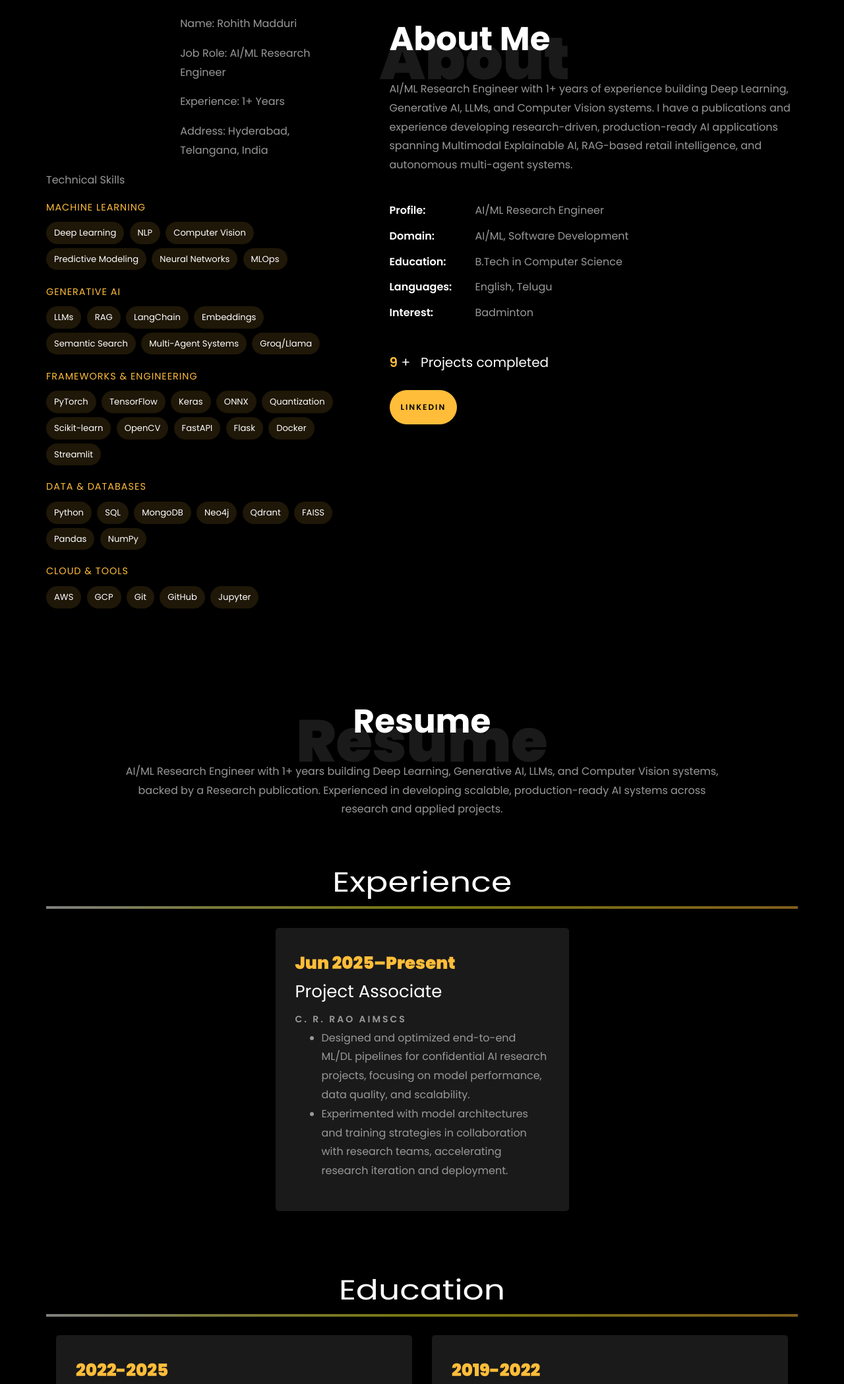
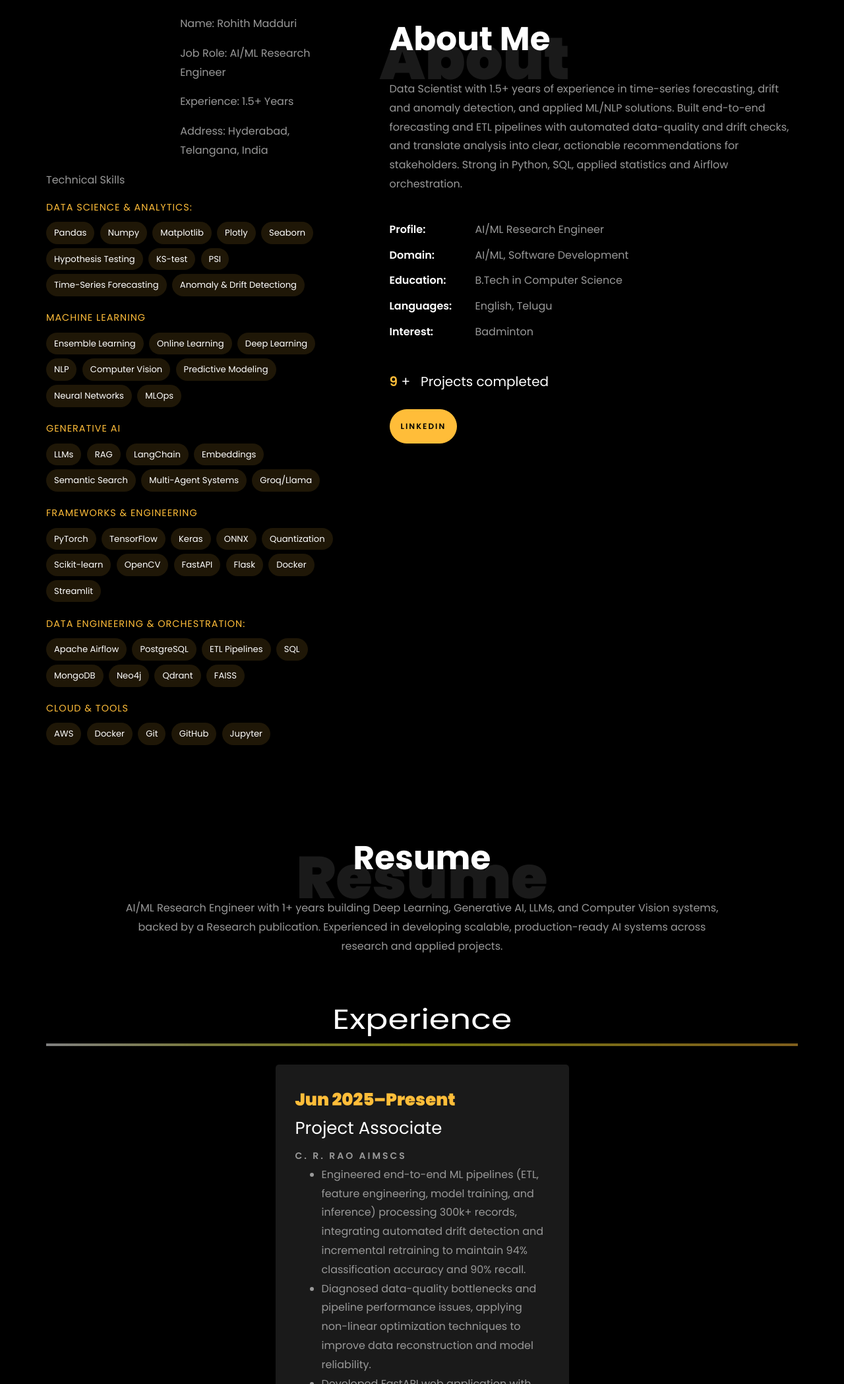
Before and after one commit to Rohith-Kumar-RK/Portfolio, a plain HTML site: page index.html in a window 1280 px wide. Shown: the part 840-2937 px from the top of the page at 66% size. Drawn offline with Linux system fonts and the light colour scheme; files whose address does not match are found by name.

Commit message:
cv_update

```diff
--- a/index.html
+++ b/index.html
@@ -265,7 +265,7 @@
 											<p><span class="title-s">Name: </span> <span>Rohith Madduri</span></p>
 											<p><span class="title-s">Job Role: </span> <span>AI/ML Research
 													Engineer</span></p>
-											<p><span class="title-s">Experience: </span> <span>1+ Years</span></p>
+											<p><span class="title-s">Experience: </span> <span>1.5+ Years</span></p>
 											<p><span class="title-s">Address: </span> <span>Hyderabad, Telangana,
 													India</span></p>
 										</div>
@@ -276,7 +276,24 @@
 									<p class="title-s">Technical Skills</p>
 
 									<div class="skill-category">
+										<h4>Data Science & Analytics:</h4>
+										<span class="skill-tag">Pandas</span>
+										<span class="skill-tag">Numpy</span>
+										<span class="skill-tag">Matplotlib</span>
+										<span class="skill-tag">Plotly</span>
+										<span class="skill-tag">Seaborn</span>
+										<span class="skill-tag">Hypothesis Testing</span>
+										<span class="skill-tag">KS-test</span>
+										<span class="skill-tag">PSI</span>
+										<span class="skill-tag">Time-Series Forecasting</span>
+										<span class="skill-tag">Anomaly & Drift Detectiong</span>
+										<!-- <span class="skill-tag">Hypothesis Testing</span> -->
+									</div>
+
+									<div class="skill-category">
 										<h4>Machine Learning</h4>
+										<span class="skill-tag">Ensemble Learning</span>
+										<span class="skill-tag">Online Learning</span>
 										<span class="skill-tag">Deep Learning</span>
 										<span class="skill-tag">NLP</span>
 										<span class="skill-tag">Computer Vision</span>
@@ -313,22 +330,26 @@
 									</div>
 
 									<div class="skill-category">
-										<h4>Data & Databases</h4>
-										<span class="skill-tag">Python</span>
+										<h4> Data Engineering & Orchestration: </h4>
+										<!-- <span class="skill-tag">Python</span> -->
+										 <span class="skill-tag">Apache Airflow</span>
+										 <span class="skill-tag">PostgreSQL</span>
+										 <span class="skill-tag">ETL Pipelines</span>
+										 <!-- <span class="skill-tag">FAISS</span> -->
 										<span class="skill-tag">SQL</span>
 										<!-- <span class="skill-tag">Java</span> -->
 										<span class="skill-tag">MongoDB</span>
 										<span class="skill-tag">Neo4j</span>
 										<span class="skill-tag">Qdrant</span>
 										<span class="skill-tag">FAISS</span>
-										<span class="skill-tag">Pandas</span>
-										<span class="skill-tag">NumPy</span>
+
+
 									</div>
 
 									<div class="skill-category">
 										<h4>Cloud & Tools</h4>
 										<span class="skill-tag">AWS</span>
-										<span class="skill-tag">GCP</span>
+										<span class="skill-tag">Docker</span>
 										<span class="skill-tag">Git</span>
 										<span class="skill-tag">GitHub</span>
 										<!-- <span class="skill-tag">Power BI</span> -->
@@ -346,11 +367,8 @@
 								<h1 class="big">About</h1>
 								<h2 class="mb-4">About Me</h2>
 
-								<p>AI/ML Research Engineer with 1+ years of experience building Deep Learning,
-									Generative AI, LLMs, and Computer Vision systems. I have a publications and
-									experience developing research-driven, production-ready AI applications spanning
-									Multimodal Explainable AI, RAG-based retail intelligence, and autonomous
-									multi-agent systems.</p>
+								<p>Data Scientist with 1.5+ years of experience in time-series forecasting, drift and anomaly detection, and applied ML/NLP solutions. Built end-to-end forecasting
+									and ETL pipelines with automated data-quality and drift checks, and translate analysis into clear, actionable recommendations for stakeholders. Strong in Python, SQL, applied statistics and Airflow orchestration.</p>
 
 								<ul class="about-info mt-4 px-md-0 px-2">
 									<li class="d-flex"><span>Profile:</span> <span>AI/ML Research Engineer</span></li>
@@ -415,10 +433,13 @@
 						<h2>Project Associate</h2>
 						<span class="position">C. R. Rao AIMSCS</span>
 						<ul>
-							<li>Designed and optimized end-to-end ML/DL pipelines for confidential AI research projects,
-								focusing on model performance, data quality, and scalability.</li>
-							<li>Experimented with model architectures and training strategies in collaboration with
-								research teams, accelerating research iteration and deployment.</li>
+							<li>Engineered end-to-end ML pipelines (ETL, feature engineering, model training, and inference) processing 300k+
+							records, integrating automated drift detection and incremental retraining to maintain 94% classification accuracy
+								and 90% recall.</li>
+							<li>Diagnosed data-quality bottlenecks and pipeline performance issues,
+								applying non-linear optimization techniques to improve data reconstruction and model reliability.</li>
+							<li>Developed FastAPI web application with async methods, Pydantic models ;
+								packaged with PyInstaller into standalone executables for Windows (.exe) and Linux.</li>
 						</ul>
 					</div>
 				</div>
@@ -510,7 +531,7 @@
 				<div class="col-md-6 text-center ftco-animate">
 					<!-- <p><a href="https://drive.google.com/file/d/1LzYqj-TgzHcFPqq9bgh0_xVZABXnTm3-/view?usp=sharing"
 							class="btn btn-primary py-4 px-5">Download CV</a></p> -->
-					<p><a href="https://drive.google.com/file/d/1TSg3mK7UtB1nwrpk2Tyjb6fCfQ9HvsIH/view?usp=sharing"
+					<p><a href="https://drive.google.com/file/d/1U57ZalI04eEfsa43MlFWyZkyYcSajM4L/view?usp=sharing"
 							class="btn btn-primary py-4 px-5">Download CV</a></p>
 				</div>
 			</div>
@@ -548,7 +569,22 @@
 								Qdrant vector memory for traceable, source-tagged evidence retrieval. </p>
 						</div>
 					</div>
-				</div> <!-- Project 2 -->
+				</div>
+				<div class="col-md-4 d-flex ftco-animate">
+					<div class="blog-entry w-100">
+						<div class="text mt-3 d-block">
+							<h3 class="heading"> Multi-Horizon Stock Forecasting & Investment Ranking Pipeline</h3>
+							<p> Architected Airflow-orchestrated ETL on Docker, with validation and idempotent incremental upserts into PostgreSQL,
+								and engineered 29 technical indicators into leakage-safe datasets for 1-, 7-, 15- and 30-day log-return targets. </p>
+							<p> Developed a hybrid LSTM-attention and horizon-specific XGBoost forecaster with hybrid feature selection (model importance + Kendall correlation),
+								validated using RMSE, directional accuracy, and KS-test/Wasserstein drift analysis, with experiments tracked in MLflow.</p>
+
+							<p>Designed a composite investment scoring model that weights 1-, 7- and 30-day predicted returns, adds a ±10 horizon-consistency bonus
+								and subtracts a 20-day realized-volatility penalty, mapping scores to Strong Buy / Buy / Hold / Sell / Strong Sell signals.</p>
+						</div>
+					</div>
+				</div>
+				<!-- Project 2 -->
 				<div class="col-md-4 d-flex ftco-animate">
 					<div class="blog-entry w-100">
 						<div class="text mt-3 d-block">
@@ -597,18 +633,7 @@
 					</div>
 				</div>
 				 <!-- Project 4 -->
-				<div class="col-md-4 d-flex ftco-animate">
-					<div class="blog-entry w-100">
-						<div class="text mt-3 d-block">
-							<h3 class="heading"> Explainable AI in Supervised Learning (Finance) </h3>
-							<p> Researched a multi-horizon stock forecasting pipeline for Indian markets using GRU neural networks, featuring advanced technical feature engineering
-								and automated concept drift detection via statistical tests (KS-Test, Page-Hinkley, PSI). </p>
-							<p> Applied SHAP, LIME, and Explainable Boosting Machines (EBM) alongside counterfactual analysis to interpret feature influence and enhance the explainability of stock price predictions </p>
-
-							<p>Implemented an adaptive retraining loop that dynamically tunes the GRU model upon threshold breaches, outperforming SOTA baselines (ARIMA, LSTM, RNN, Random Forest, Linear Regression, and ARMA) through rigorous ablation and benchmarking.</p>
-						</div>
-					</div>
-				</div> <!-- Project 5 -->
+				<!-- Project 5 -->
 				<div class="col-md-4 d-flex ftco-animate">
 					<div class="blog-entry w-100">
 						<div class="text mt-3 d-block">
@@ -799,7 +824,7 @@
 							</div>
 							<h3 class="mb-4">Download Resume</h3>
 							<p><a
-									href="https://drive.google.com/file/d/1TSg3mK7UtB1nwrpk2Tyjb6fCfQ9HvsIH/view?usp=sharing">My_Resume_Link</a>
+									href="https://drive.google.com/file/d/1U57ZalI04eEfsa43MlFWyZkyYcSajM4L/view?usp=sharing">My_Resume_Link</a>
 							</p>
 						</div>
 					</div>
```
